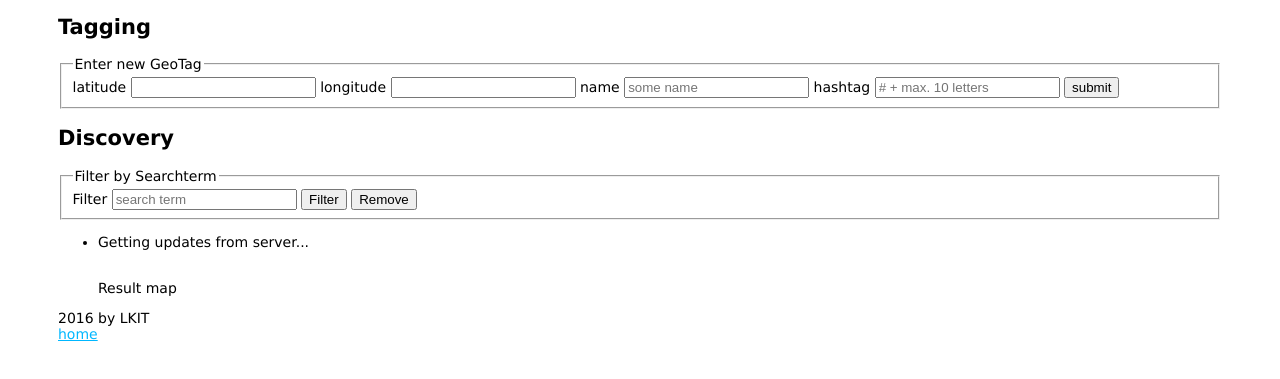
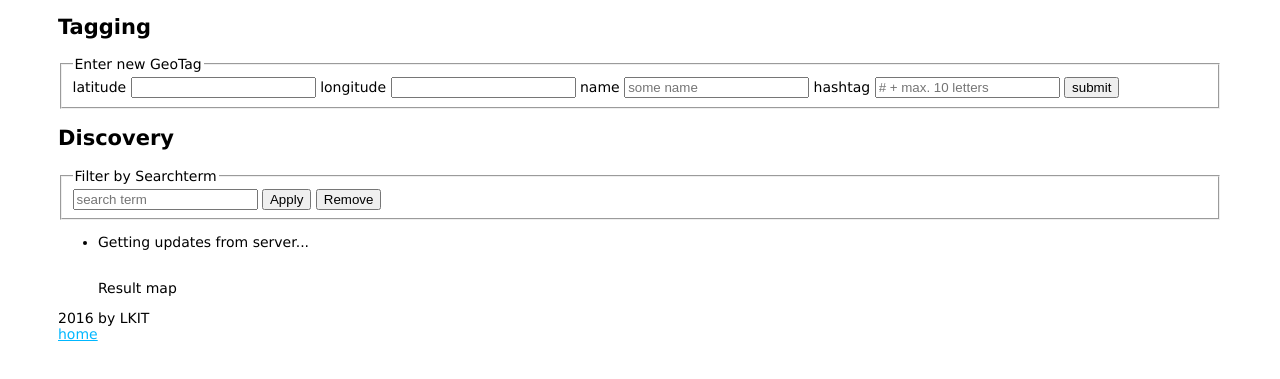
Before and after one commit to fabianskii/vs1lab-1, a website: page Aufgabe3_nodejs/public/index.html in a window 1280 px wide. Shown: the part 241-620 px from the top of the page. Drawn offline with nearby package versions, Linux system fonts and the light colour scheme.

Commit message:
small change

```diff
--- a/Aufgabe3_nodejs/public/index.html
+++ b/Aufgabe3_nodejs/public/index.html
@@ -56,11 +56,11 @@
 					<fieldset>
 						<legend>Filter by Searchterm</legend>
 
-						<label>Filter <input type="text" required
+						<input type="text" required="true"
 								placeholder="search term" id="filter-term"
-								name="searchterm"/></label>
+								name="searchterm"/>
 
-						<button type="button" id="filter-submit">Filter
+						<button type="button" id="filter-submit">Apply
 						</button>
 
 						<button type="reset" id="filter-remove">Remove
```
